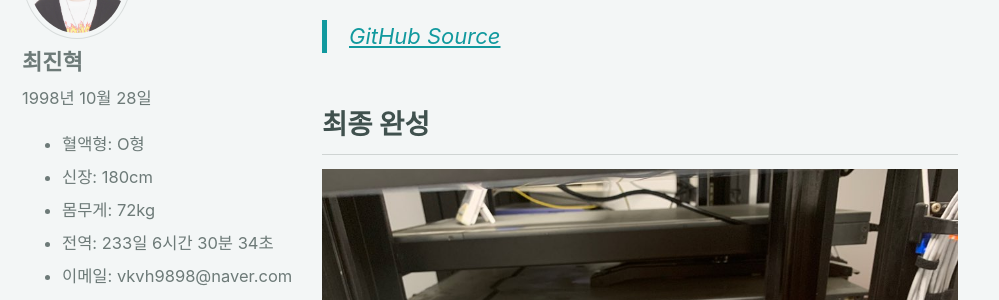
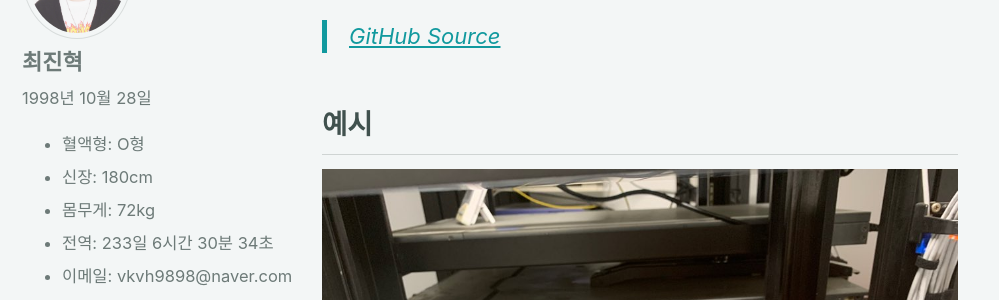
Before and after one commit to Tosi123/Tosi123.github.io, a Jekyll site: the page built from _posts/2019-04-09-Project2.md, in a window 1280 px wide and 900 px high, scrolled down 1907 px. Shown: the part 153-453 px from the top of the window, without its empty margins (0-999 px from the left). Built offline with Jekyll 4.4.1, drawn with Linux system fonts in a browser that asks for light colours; cached includes are drawn as plain includes; nearby versions of some CDN libraries.

Commit message:
사진 추가

```diff
--- a/_posts/2019-04-09-Project2.md
+++ b/_posts/2019-04-09-Project2.md
@@ -28,8 +28,8 @@ title : "(C/개발/공개)-Raspberry Pi DHT22 센서를 이용한 온도 체크
 ## 소스
 >[GitHub Source](https://github.com/Tosi123/RaspberryPi_DHT)
 
-## 최종 완성
-![실사](https://github.com/Tosi123/Tosi123.github.io/blob/master/assets/image/temp_monitoring_real.jpg?raw=true)
+## 예시
+![예시](https://github.com/Tosi123/Tosi123.github.io/blob/master/assets/image/temp_monitoring_real.jpg?raw=true)
 ~~케이스를 사줘야겠다...~~
 
 ## 특이 사항
```
Also changed, not shown: assets/image/gw_ex1.png (added), assets/image/gw_ex2.png (added), assets/image/gw_ex3.png (added), assets/image/jandi_webhook_ex.png (added), assets/image/server_monitor_ex.jpg (added).
